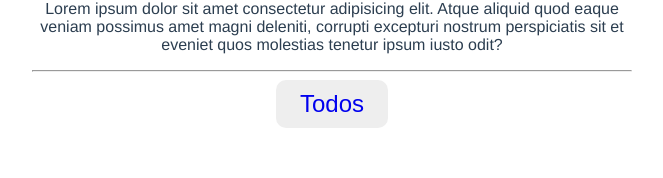
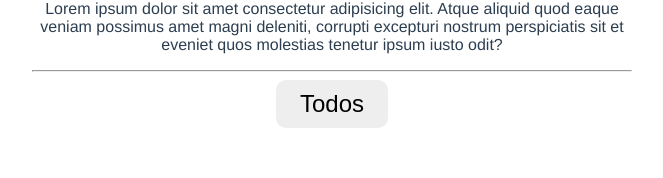
Before and after one commit to white78wolf/todo-list, a Vue app: page / in a window 1280 px wide. Shown: the part 118-296 px from the top of the page, without its empty margins (308-971 px from the left). Built offline with nearby package versions, Linux system fonts and the light colour scheme; the HTML template or start-up script is replaced by a standard one.

Commit message:
Place button inside of anchor in Home page

```diff
--- a/src/views/Home.vue
+++ b/src/views/Home.vue
@@ -4,9 +4,9 @@
     <p>Lorem ipsum dolor sit amet consectetur adipisicing elit. Atque aliquid quod eaque veniam possimus amet magni
       deleniti, corrupti excepturi nostrum perspiciatis sit et eveniet quos molestias tenetur ipsum iusto odit?</p>
     <hr>
-    <button class="anchor-button">
-      <router-link to="/todos">Todos</router-link>
-    </button>
+    <router-link to="/todos">
+      <button class="anchor-button">Todos</button>
+    </router-link>
   </div>
 </template>
 
```
